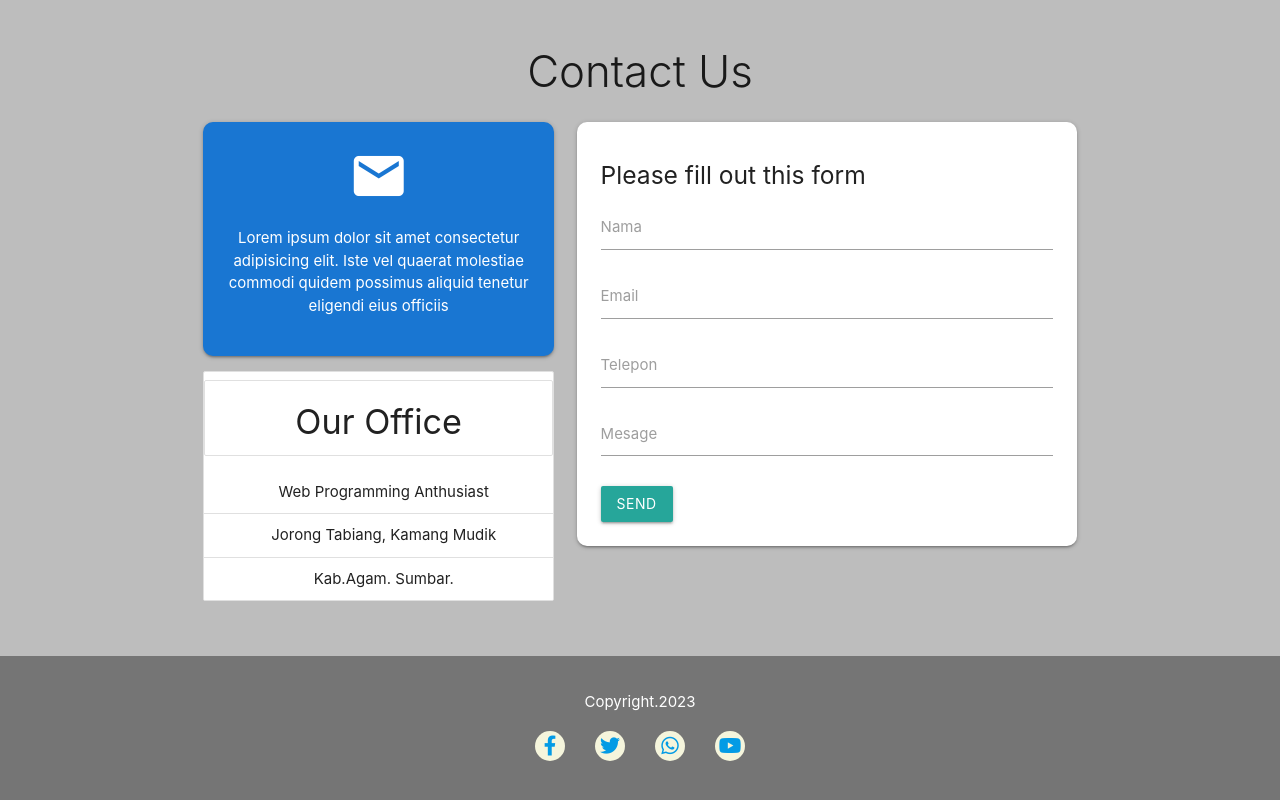
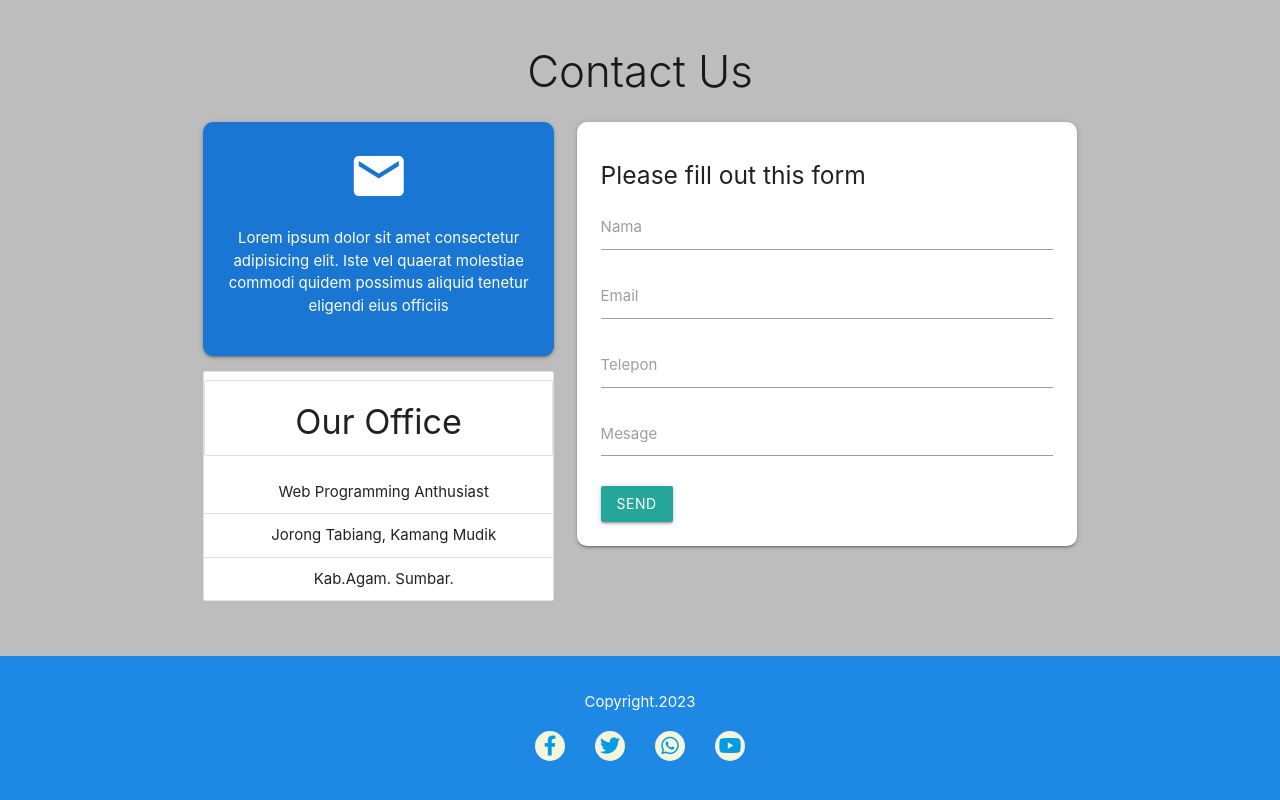
Before and after one commit to muhammadhamri/company-profile, a plain HTML site: page index.html in a window 1280 px wide. Shown: the part 1974-2774 px from the top of the page. Drawn offline with Linux system fonts and the light colour scheme.

Commit message:
mengubah warna footer

```diff
--- a/index.html
+++ b/index.html
@@ -278,7 +278,7 @@
 
     <!-- section footer -->
 
-    <footer class="grey darken-1 white-text center" >
+    <footer class="blue darken-1 white-text center" >
 
               <P>Copyright.2023</P>
 
```
